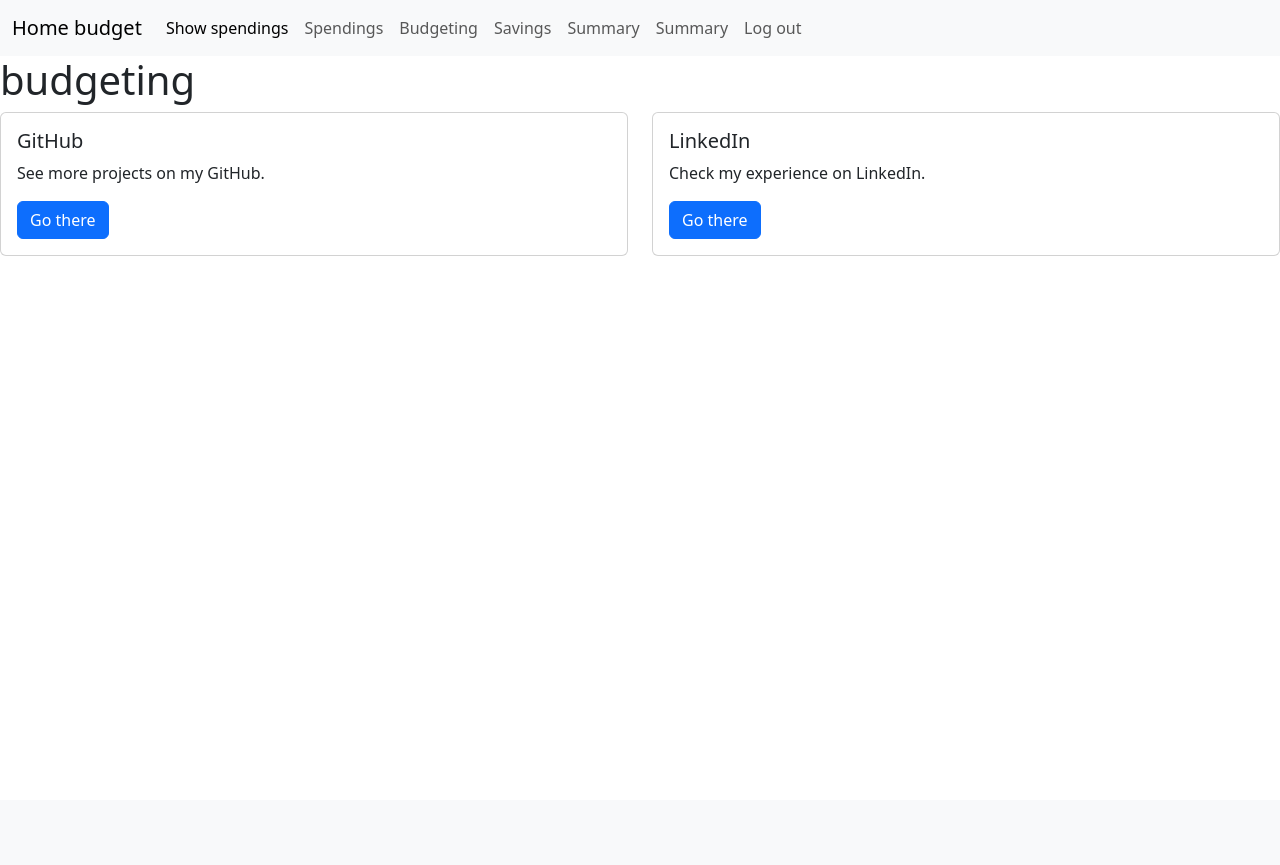
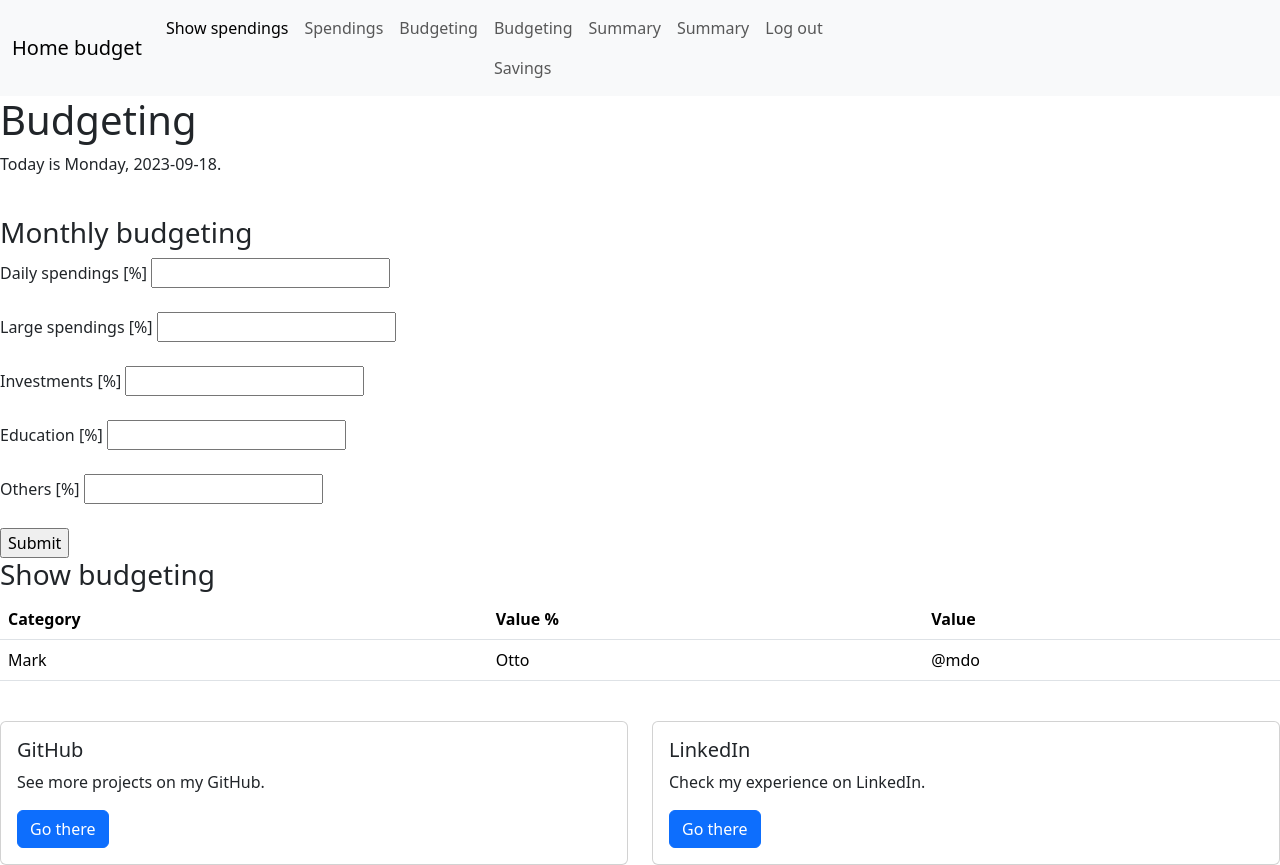
Before and after one commit to jgmbl/home-budget, a Flask app: page /budgeting in a window 1280 px wide. Before the commit the page ends 256 px from the top, so only its background shows below. Run offline with Flask 3, Linux system fonts and the light colour scheme; the visitor is signed in with stand-in values (Sample User, id 1).

Commit message:
app.py and templates/: add budgeting

```diff
--- a/app.py
+++ b/app.py
@@ -9,6 +9,7 @@ from wtforms import StringField, PasswordField, SubmitField
 from wtforms.validators import InputRequired, Length, ValidationError, EqualTo
 from flask_bcrypt import Bcrypt
 import getpass
+from datetime import datetime, date
 
 #configure database
 app = Flask(__name__)
@@ -93,9 +94,22 @@ class LoginForm(FlaskForm):
 
 @app.route("/", methods=["GET"])
 @login_required
-def index():
-    print(current_user)
+def summary():
     return render_template("summary.html")
+
+
+@app.route("/budgeting", methods=["GET", "POST"])
+@login_required
+def budgeting():
+    date_today = date.today()
+    week_day = date_today.strftime('%A')
+
+
+    if request.method == "POST":
+        return redirect("/budgeting")
+
+    else:
+        return render_template("budgeting.html", week_day=week_day, date_today=date_today)
 
 
 @app.route("/login", methods=["GET", "POST"])
@@ -138,42 +152,5 @@ def register():
         return render_template("register.html", form=form)
 
 
-@app.route("/spendings", methods=["GET", "POST"])
-def spendings():
-    if request.method == "POST":
-        return redirect("/showspendings")
-
-    else:
-        return render_template("spendings.html")
-
-
-@app.route("/showspendings", methods=["GET", "POST"])
-def show_spendings():
-    if request.method == "POST":
-        return redirect("/showspendings")
-
-    else:
-        return render_template("showspendings.html")
-
-
-@app.route("/budgeting", methods=["GET", "POST"])
-def savings():
-    if request.method == "POST":
-        return redirect("/budgeting")
-
-    else:
-        return render_template("budgeting.html")
-
-
-@app.route("/savings", methods=["GET", "POST"])
-def budgeting():
-    if request.method == "POST":
-        return redirect("/savings")
-
-    else:
-        return render_template("savings.html")
-
-
-
 if __name__ == "__main__":
     app.run(debug=True)
--- a/templates/budgeting.html
+++ b/templates/budgeting.html
@@ -3,7 +3,42 @@
 
 {% block body %}
 <form action="/budgeting" method="post">
-    <h1>budgeting</h1>
+    <h1>Budgeting</h1>
 </form>
+<p>Today is {{ week_day }}, {{ date_today }}. </p>
+<br>
+<h3>Monthly budgeting</h3>
+<form>
+    <label for="daily_spendings">Daily spendings [%]</label>
+    <input type="number" id="daily_spendings" name="daily_spendings"><br><br>
+    <label for="large_spendings">Large spendings [%]</label>
+    <input type="number" id="large_spendings" name="large_spendings"><br><br>
+    <label for="investments">Investments [%]</label>
+    <input type="number" id="investments" name="investments"><br><br>
+    <label for="education">Education [%]</label>
+    <input type="number" id="education" name="education"><br><br>
+    <label for="others">Others [%]</label>
+    <input type="number" id="others" name="others"><br><br>
+    <input type="submit" value="Submit">
+    <br>
+</form>
+<h3>Show budgeting</h3>
+<table class="table">
+    <thead>
+      <tr>
+        <th scope="col">Category</th>
+        <th scope="col">Value %</th>
+        <th scope="col">Value</th>
+      </tr>
+    </thead>
+    <tbody>
+      <tr>
+        <td>Mark</td>
+        <td>Otto</td>
+        <td>@mdo</td>
+      </tr>
+    </tbody>
+  </table>
+  <br>
 
 {% endblock %}
--- a/templates/index.html
+++ b/templates/index.html
@@ -24,6 +24,7 @@
                     <a class="nav-link" href="/budgeting">Budgeting</a>
                   </li>
                   <li class="nav-item">
+                    <a class="nav-link" href="/budgeting">Budgeting</a>
                     <a class="nav-link" href="/savings">Savings</a>
                   </li>
                   <li class="nav-item">
```
